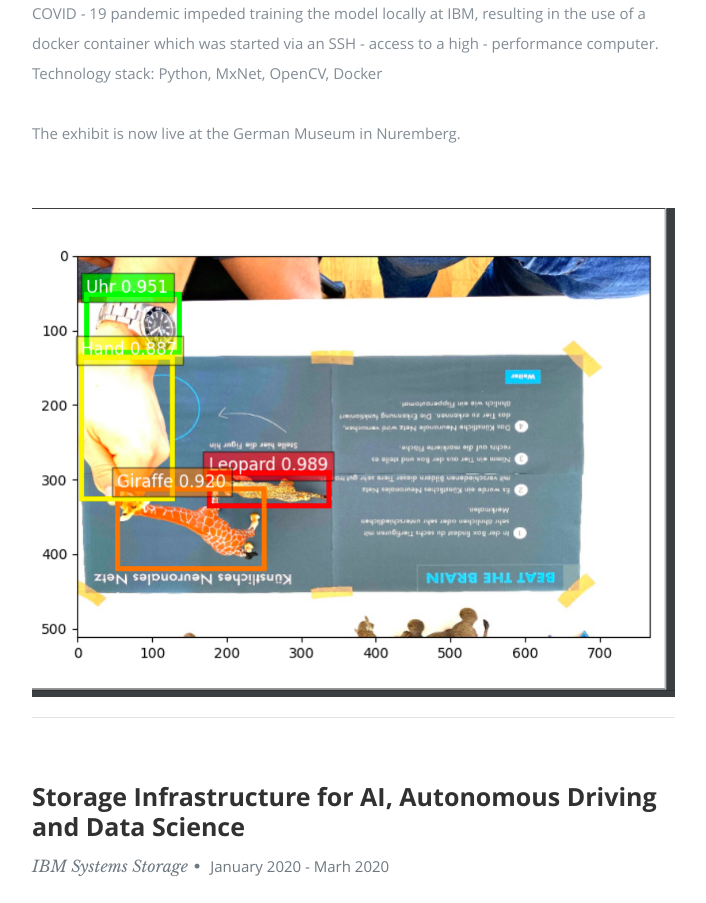
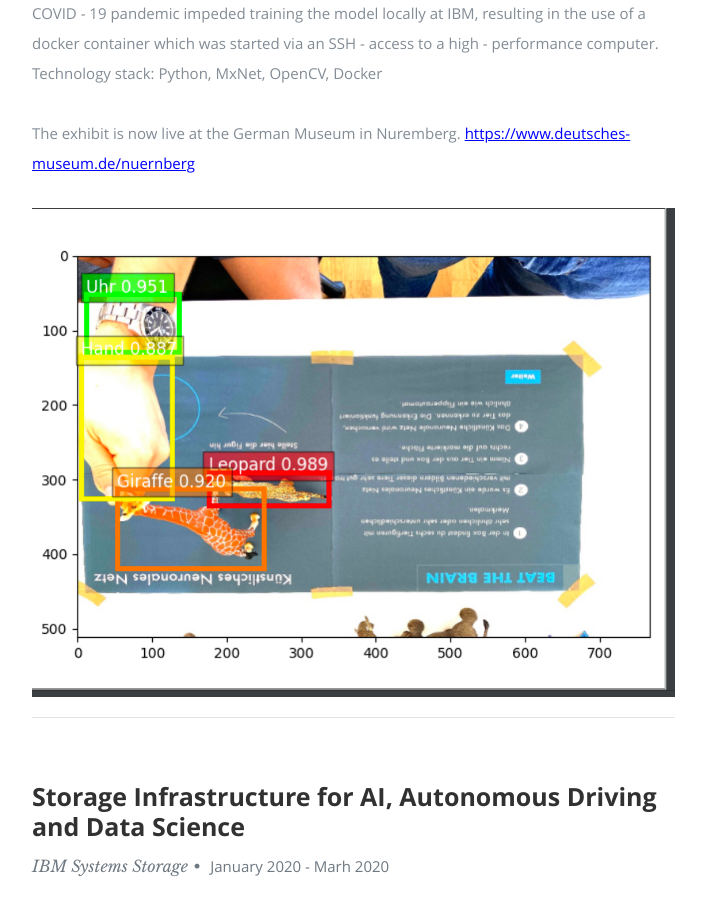
Before and after one commit to LucaWeissbeck/portfolio, a React (Create React App) app: page / in a window 1280 px wide. Shown: the part 3840-4743 px from the top of the page, without its empty margins (373-1079 px from the left). Built offline with nearby package versions, Linux system fonts and the light colour scheme.

Commit message:
Fixed Museum Link

```diff
--- a/src/Components/Resume.js
+++ b/src/Components/Resume.js
@@ -47,7 +47,7 @@ class Resume extends Component {
           }
           <p>{work.description}</p>
           {work.title === "IBM - IoT Center Munich" &&
-            <p>The exhibit is now live at the German Museum in Nuremberg. <a href="https://www.deutsches-museum.de/nuernberg" target="_blank" rel="noreferrer">https://www.deutsches-museum.de/nuernberg</a></p>
+            <p>The exhibit is now live at the German Museum in Nuremberg. <a href="https://www.deutsches-museum.de/nuernberg" target="_blank" rel="noreferrer" style={{ "color": "blue", "textDecoration": "underline" }}>https://www.deutsches-museum.de/nuernberg</a></p>
           }
           {work.image &&
             <img src={workpic} alt={work.title}></img>
```
